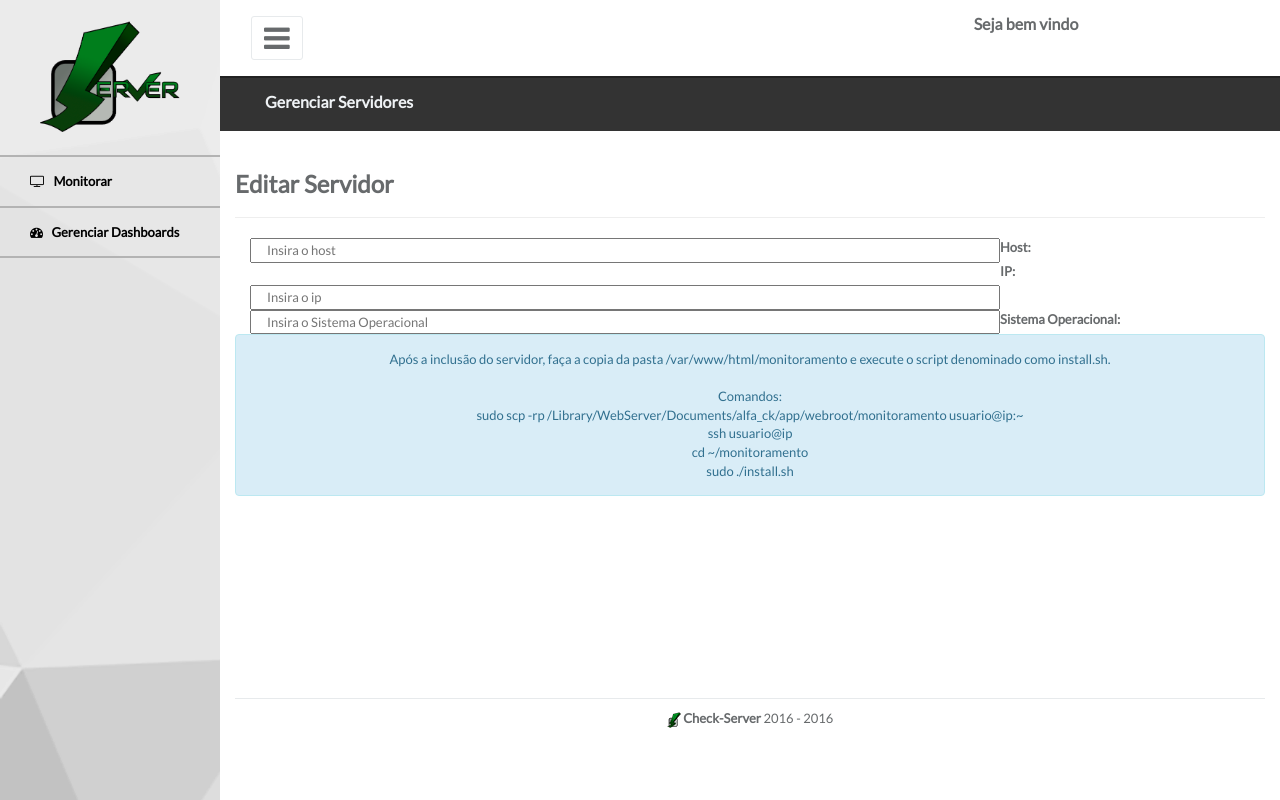
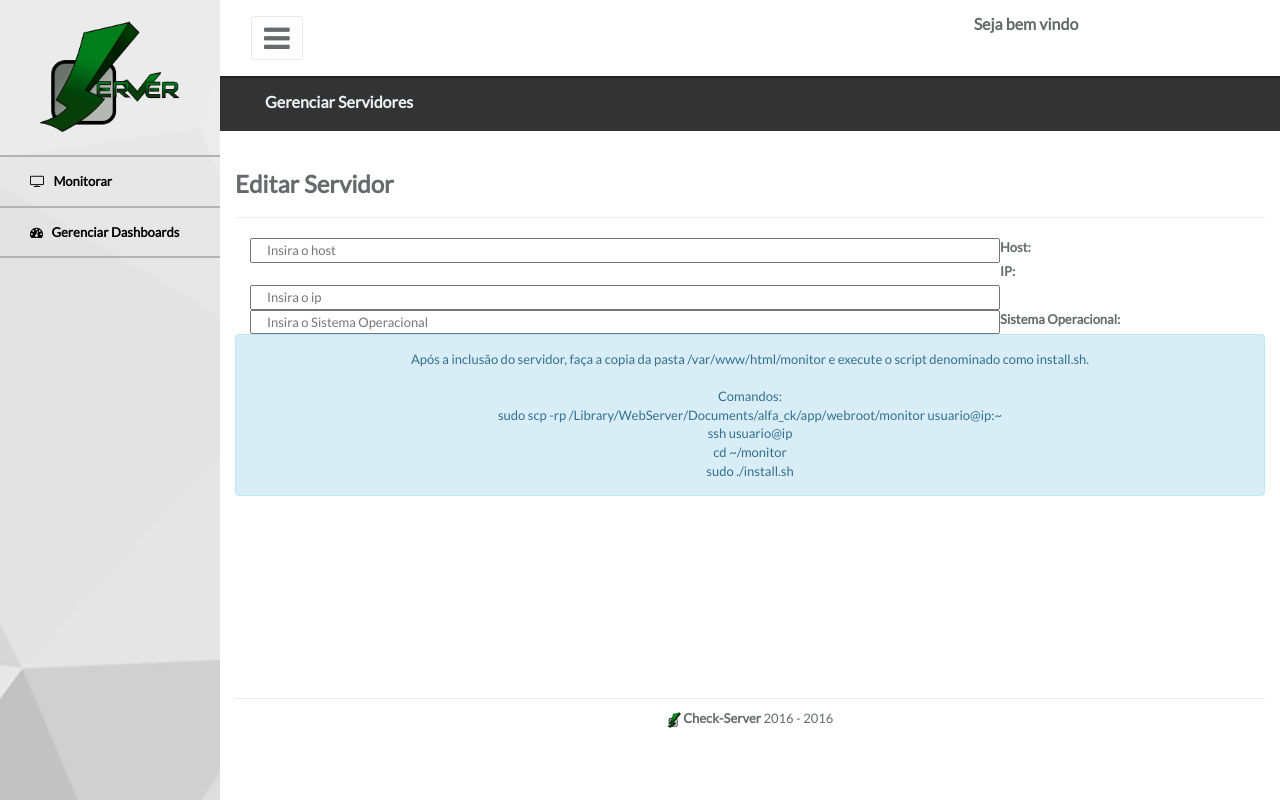
Before and after one commit to bruno-alencar/tcc-cksrv-new, a CakePHP app: the page made by app/View/Servidores/admin_add.ctp in a window 1280 px wide. Run offline with PHP 8.4 and a stand-in for CakePHP, Linux system fonts and the light colour scheme; the template is opened without the code that fills it, so the values that code supplies are empty; form fields are guessed from the names that the template uses; some libraries are stand-ins or nearby versions.

Commit message:
aprimoramento de mensagem na tela add servidor

```diff
--- a/app/View/Servidores/admin_add.ctp
+++ b/app/View/Servidores/admin_add.ctp
@@ -35,15 +35,15 @@
 		</div>
 
 		<div class="alert alert-info text-center col-sm-12">
-			Após a inclusão do servidor, faça a copia da pasta <?php echo WWW_ROOT.'monitoramento'; ?> e execute o script denominado como install.sh.
+			Após a inclusão do servidor, faça a copia da pasta <?php echo WWW_ROOT.'monitor'; ?> e execute o script denominado como install.sh.
 			<br><br>
 			Comandos:
 			<br>
-			sudo scp -rp /Library/WebServer/Documents/alfa_ck/app/webroot/monitoramento usuario@ip:~
+			sudo scp -rp /Library/WebServer/Documents/alfa_ck/app/webroot/monitor usuario@ip:~
 			<br>
 			ssh usuario@ip
 			<br>
-			cd ~/monitoramento
+			cd ~/monitor
 			<br>
 			sudo ./install.sh
 		</div>
```
